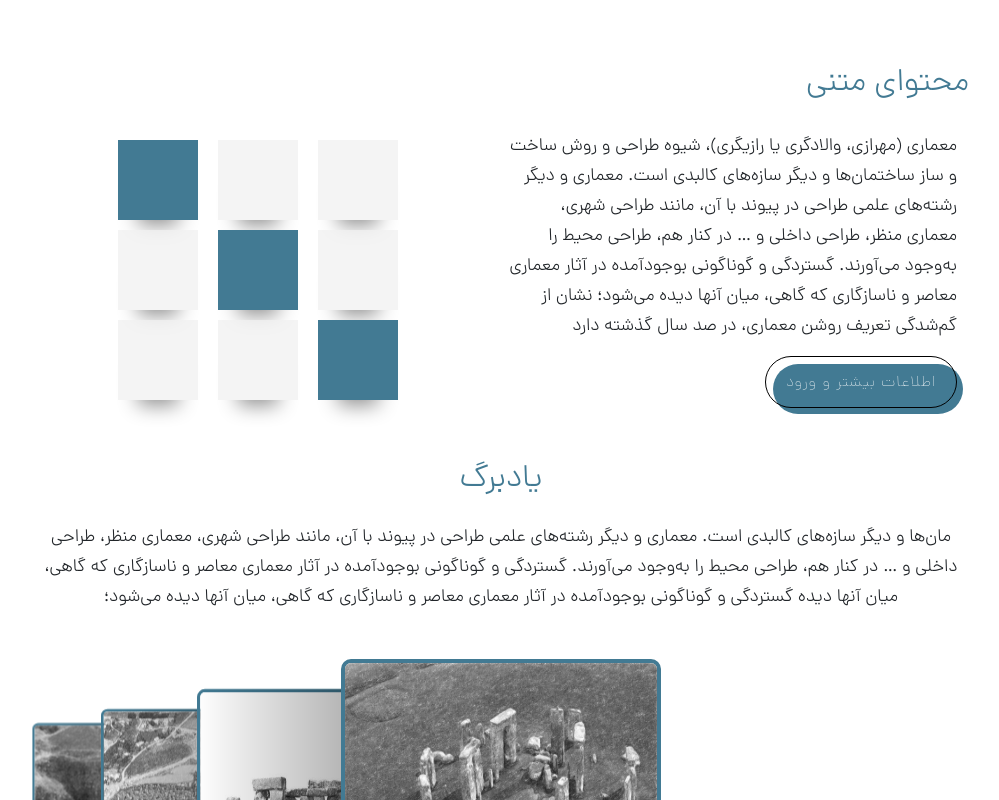
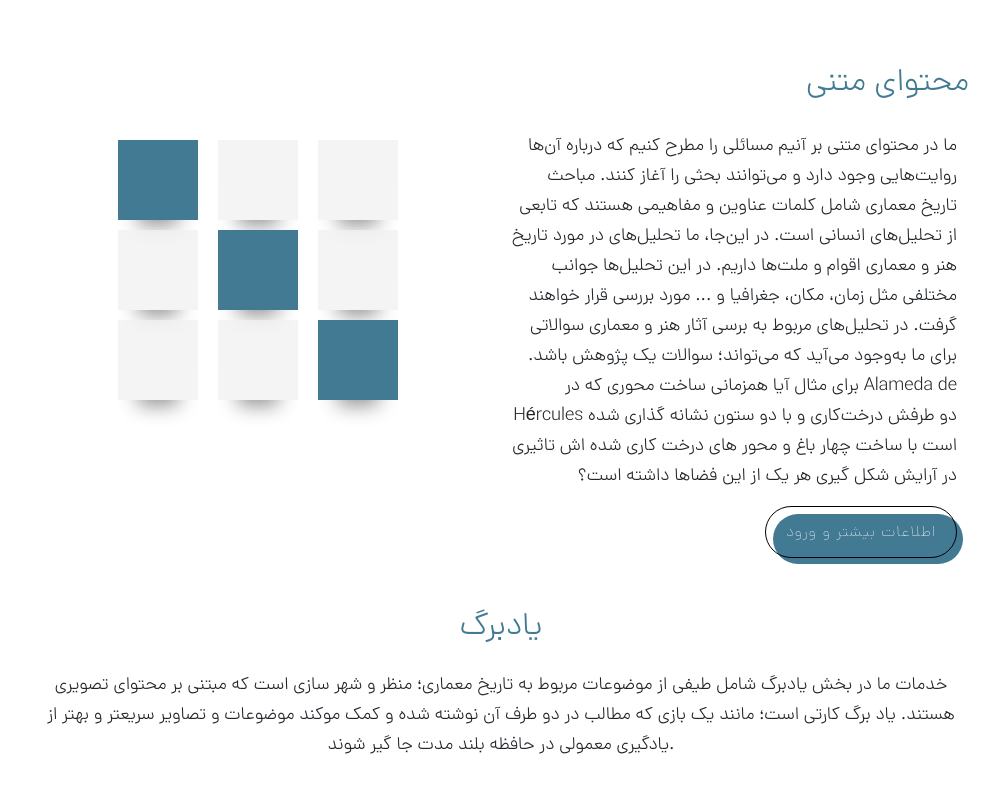
Before and after one commit to denashams/flashcard-fontend, a React (Create React App) app: page /darsafzaar-home in a window 1280 px wide. Shown: the part 920-1720 px from the top of the page, without its empty margins (139-1138 px from the left). Built offline with nearby package versions, Linux system fonts and the light colour scheme.

Commit message:
Added darsafzar texts

```diff
--- a/src/pages/projects/darsafzaar/darsafzaar-home/DarsafzaarHome.jsx
+++ b/src/pages/projects/darsafzaar/darsafzaar-home/DarsafzaarHome.jsx
@@ -43,13 +43,18 @@ export default function DarsafzaarHome() {
                 </div>
                 <div className="col-lg item pe-4">
                   <p>
-                    معماری (مهرازی، والادگری یا رازیگری)، شیوه طراحی و روش ساخت
-                    و ساز ساختمان‌ها و دیگر سازه‌های کالبدی است. معماری و دیگر
-                    رشته‌های علمی طراحی در پیوند با آن، مانند طراحی شهری، معماری
-                    منظر، طراحی داخلی و … در کنار هم، طراحی محیط را به‌وجود
-                    می‌آورند. گستردگی و گوناگونی بوجودآمده در آثار معماری معاصر
-                    و ناسازگاری که گاهی، میان آنها دیده می‌شود؛ نشان از گم‌شدگی
-                    تعریف روشن معماری، در صد سال گذشته دارد
+                    ما در محتوای متنی بر آنیم مسائلی را مطرح کنیم که درباره
+                    آن‌ها روایت‌هایی وجود دارد و می‌توانند بحثی را آغاز کنند.
+                    مباحث تاریخ معماری شامل کلمات عناوین و مفاهیمی هستند که
+                    تابعی از تحلیل‌های انسانی است. در این‌جا، ما تحلیل‌های در
+                    مورد تاریخ هنر و معماری اقوام و ملت‌ها داریم. در این
+                    تحلیل‌ها جوانب مختلفی مثل زمان، مکان، جغرافیا و ... مورد
+                    بررسی قرار خواهند گرفت. در تحلیل‌های مربوط به برسی آثار هنر
+                    و معماری سوالاتی برای ما به‌وجود می‌آید که می‌تواند؛ سوالات
+                    یک پژوهش باشد. برای مثال آیا همزمانی ساخت محوری که در
+                    Alameda de Hércules دو طرفش درخت‌کاری و با دو ستون نشانه
+                    گذاری شده است با ساخت چهار باغ و محور های درخت کاری شده اش
+                    تاثیری در آرایش شکل گیری هر یک از این فضاها داشته است؟
                   </p>
                   <button className="button-oulined ms-auto">
                     <NavLink to="/coming-soon"> اطلاعات بیشتر و ورود</NavLink>
@@ -64,12 +69,11 @@ export default function DarsafzaarHome() {
             <div className=" mt-5 container">
               <h2 className="mb-4 text-center">یادبرگ</h2>
               <p className="mb-5 text-center">
-                مان‌ها و دیگر سازه‌های کالبدی است. معماری و دیگر رشته‌های علمی
-                طراحی در پیوند با آن، مانند طراحی شهری، معماری منظر، طراحی داخلی
-                و … در کنار هم، طراحی محیط را به‌وجود می‌آورند. گستردگی و
-                گوناگونی بوجودآمده در آثار معماری معاصر و ناسازگاری که گاهی،
-                میان آنها دیده گستردگی و گوناگونی بوجودآمده در آثار معماری معاصر
-                و ناسازگاری که گاهی، میان آنها دیده می‌شود؛
+                خدمات ما در بخش یادبرگ شامل طیفی از موضوعات مربوط به تاریخ
+                معماری؛ منظر و شهر سازی است که مبتنی بر محتوای تصویری هستند. یاد
+                برگ کارتی است؛ مانند یک بازی که مطالب در دو طرف آن نوشته شده و
+                کمک موکند موضوعات و تصاویر سریعتر و بهتر از یادگیری معمولی در
+                حافظه بلند مدت جا گیر شوند.
               </p>
             </div>
 
@@ -85,11 +89,7 @@ export default function DarsafzaarHome() {
           <div className="container">
             <h2 className="mt-5 mb-4 text-center">پادکست</h2>
             <p>
-              مان‌ها و دیگر سازه‌های کالبدی است. معماری و دیگر رشته‌های علمی
-              طراحی در پیوند با آن، مانند طراحی شهری، معماری منظر، طراحی داخلی و
-              … در کنار هم، طراحی محیط را به‌وجود می‌آورند. گستردگی و گوناگونی
-              بوجودآمده در آثار معماری معاصر و ناسازگاری که گاهی، میان آنها دیده
-              می‌شود؛
+
             </p>
             <div className="mt-5">
               <AudioCard />
```
